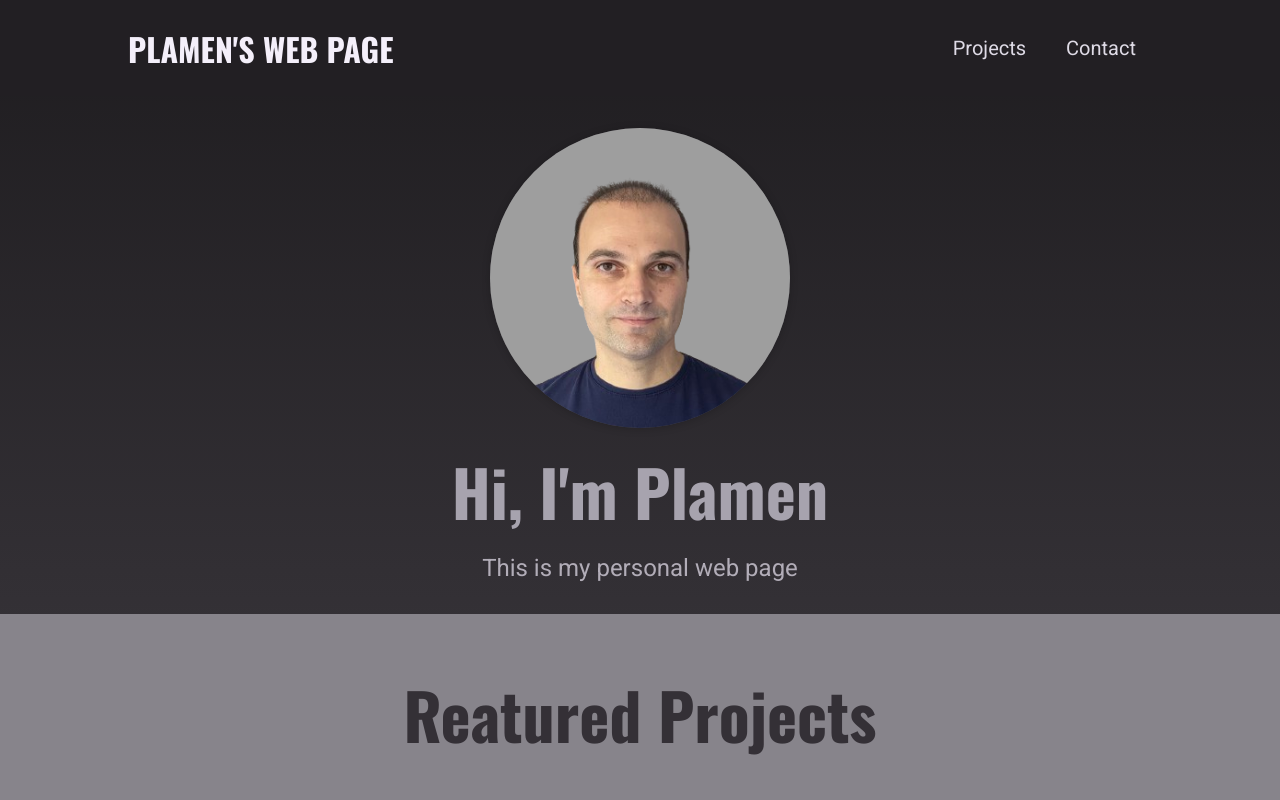
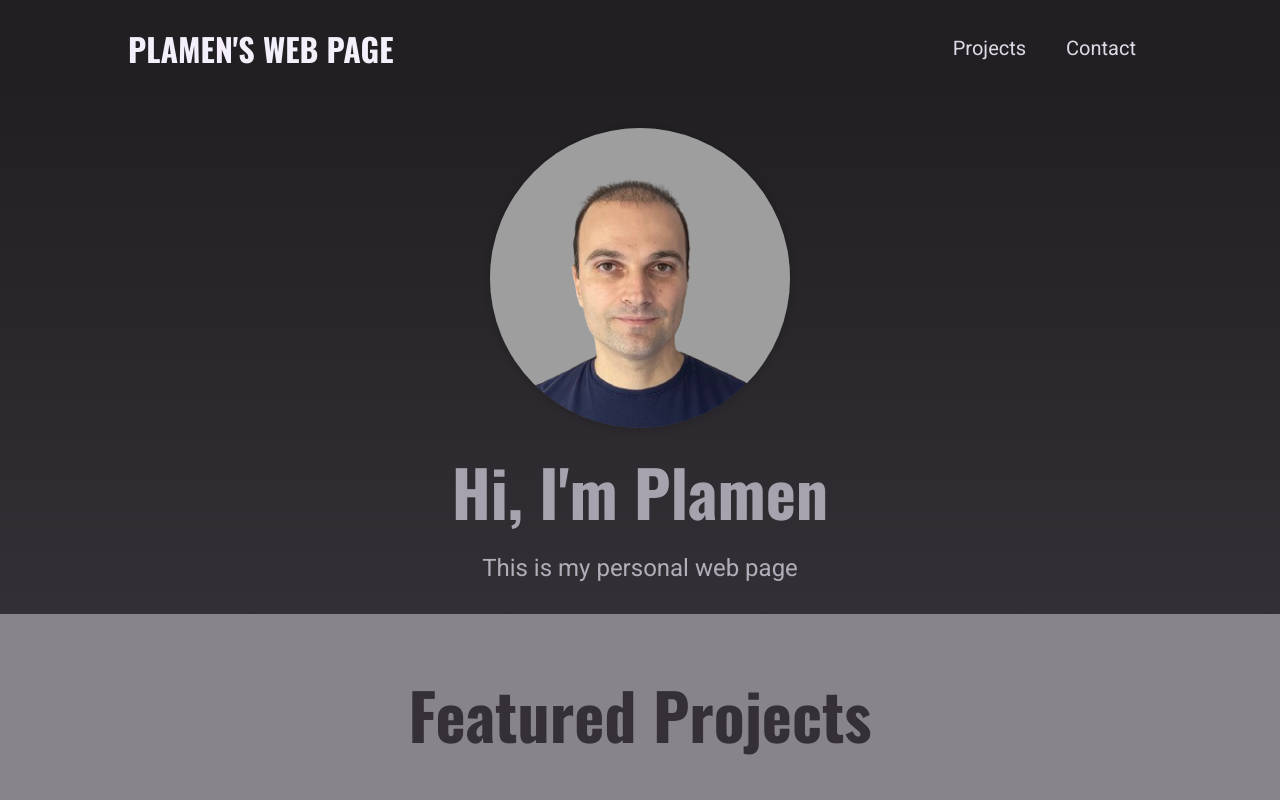
Before and after one commit to KostovPV/portfolio, a Next.js app: page / in a window 1280 px wide. Shown: the top 800 px of the page. Built offline with nearby package versions, Linux system fonts and the light colour scheme.

Commit message:
Spell mistake edited

```diff
--- a/components/home-page/featured-projects.js
+++ b/components/home-page/featured-projects.js
@@ -3,7 +3,7 @@ import classes from './featured-projects.module.css'
 
 function FeaturedProjects(props) {
     return <section className={classes.latest}>
-        <h2>Reatured Projects</h2>
+        <h2>Featured Projects</h2>
         <ProjectsGrid projects={props.projects} />
     </section>
 }
```
